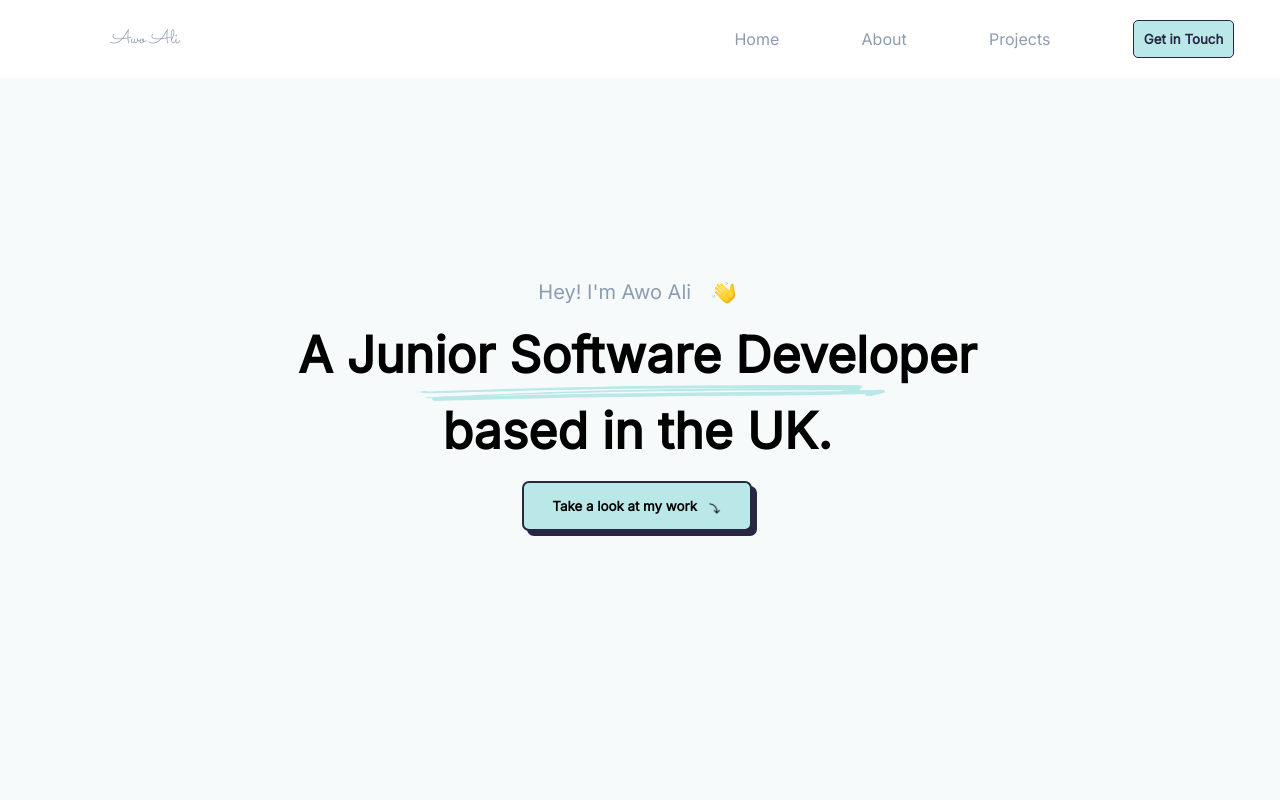
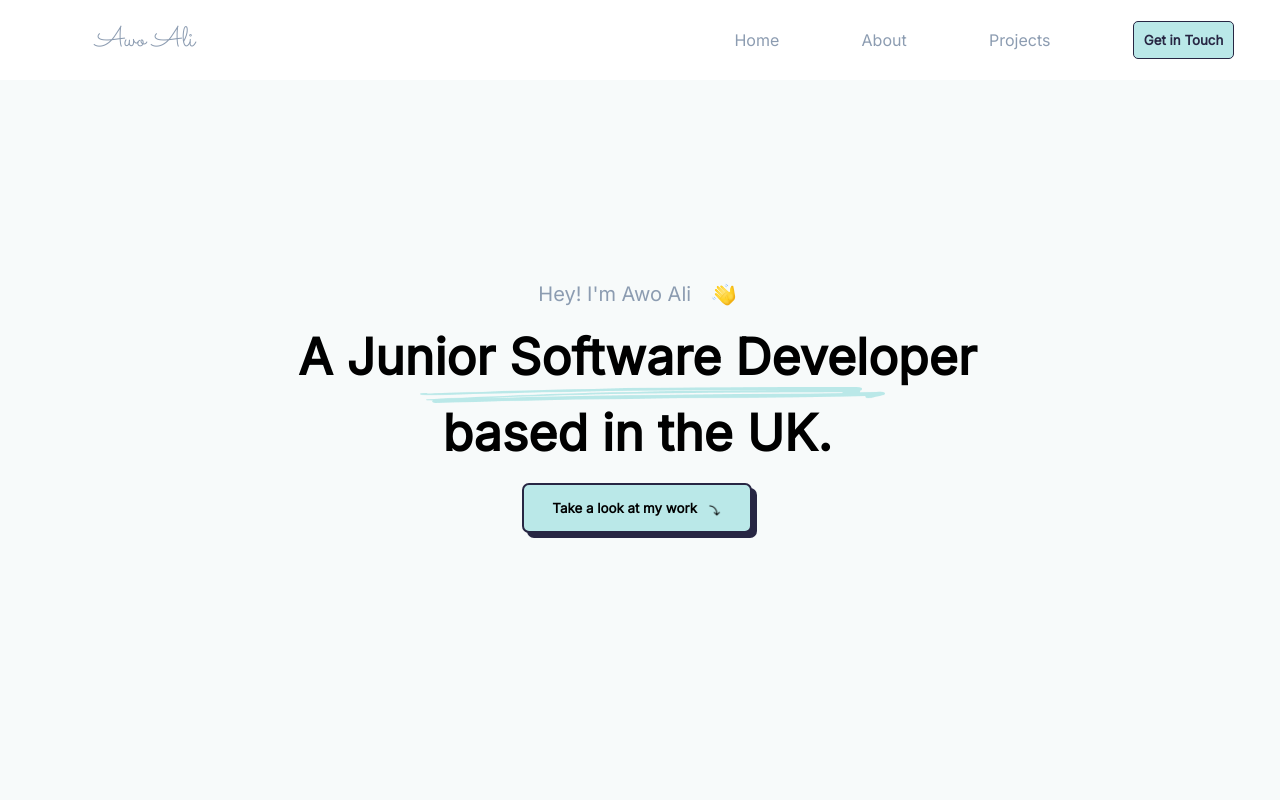
Before and after one commit to awo-ali/portfolio, a React (Create React App) app: page / in a window 1280 px wide. Shown: the top 800 px of the page. Built offline with nearby package versions, Linux system fonts and the light colour scheme.

Commit message:
larger logo

```diff
--- a/src/containers/Navbar/Navbar.scss
+++ b/src/containers/Navbar/Navbar.scss
@@ -1,6 +1,6 @@
 @import url("https://fonts.googleapis.com/css2?family=Sacramento&display=swap");
 
-.navbar{
+.navbar {
   width: 98%;
   height: 80px;
   //   background: #E5E5E5;
@@ -9,7 +9,7 @@
   display: flex;
   justify-content: space-between;
 
-    &__logo{
+  &__logo {
     padding: 20px;
     // border: 2px solid black;
     width: 250px;
@@ -19,12 +19,12 @@
     // font-weight: 700;
     font-family: Sacramento, cursive;
     font-weight: lighter;
-        font-size: larger;
+    font-size: 28px;
     // color: #272643;
-        color: #8C9CB1;
+    color: #8c9cb1;
   }
 
-    &__links{
+  &__links {
     display: flex;
     justify-content: space-between;
     align-items: center;
@@ -33,21 +33,18 @@
     list-style-type: none;
     // margin: 0;
     // padding: 0;
-
-
   }
 
-    &__contact{
+  &__contact {
     font-weight: 700;
     padding: 10px;
     border-radius: 5px;
     border: 1px solid #272643;
-        background: #BAE8E8;
+    background: #bae8e8;
     color: #272643;
-
   }
-    &__links-styling{
-        color: #8C9CB1;
+  &__links-styling {
+    color: #8c9cb1;
     text-decoration: none;
   }
 }
```
Lines whose indentation alone changed are shown as unchanged.
